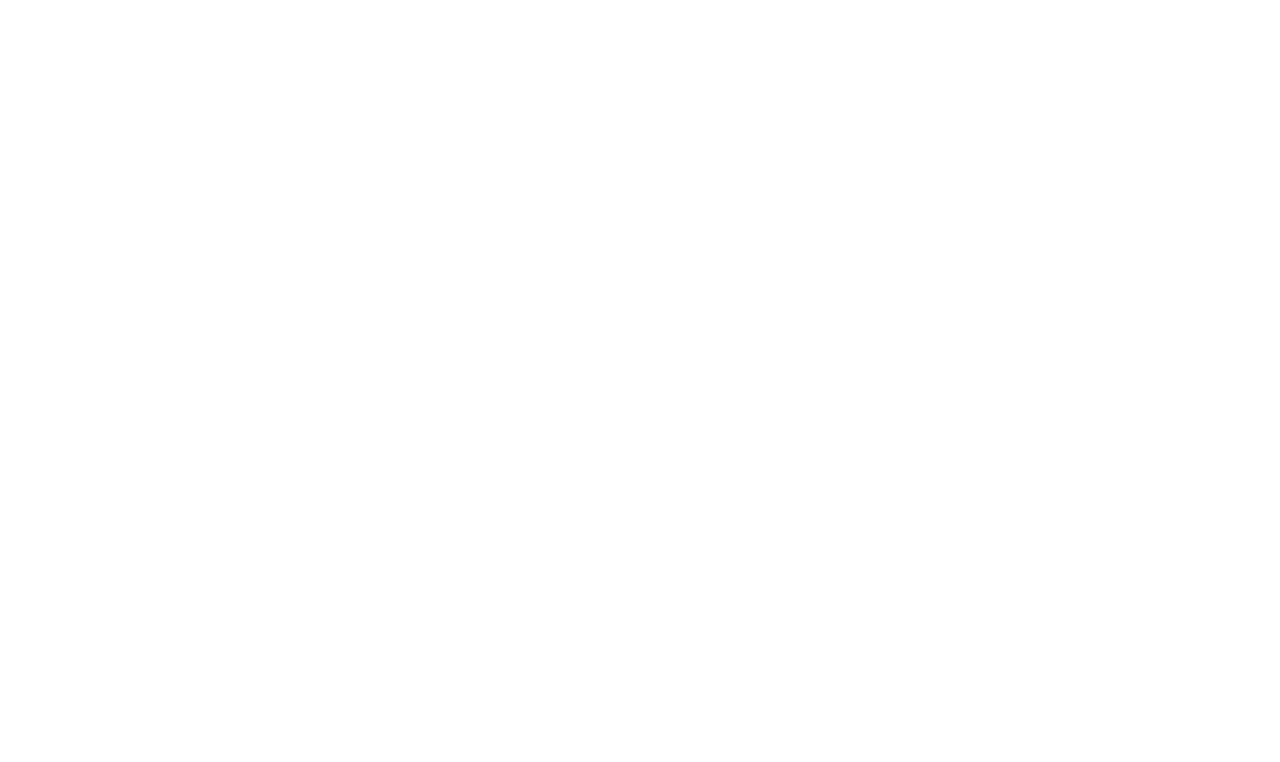
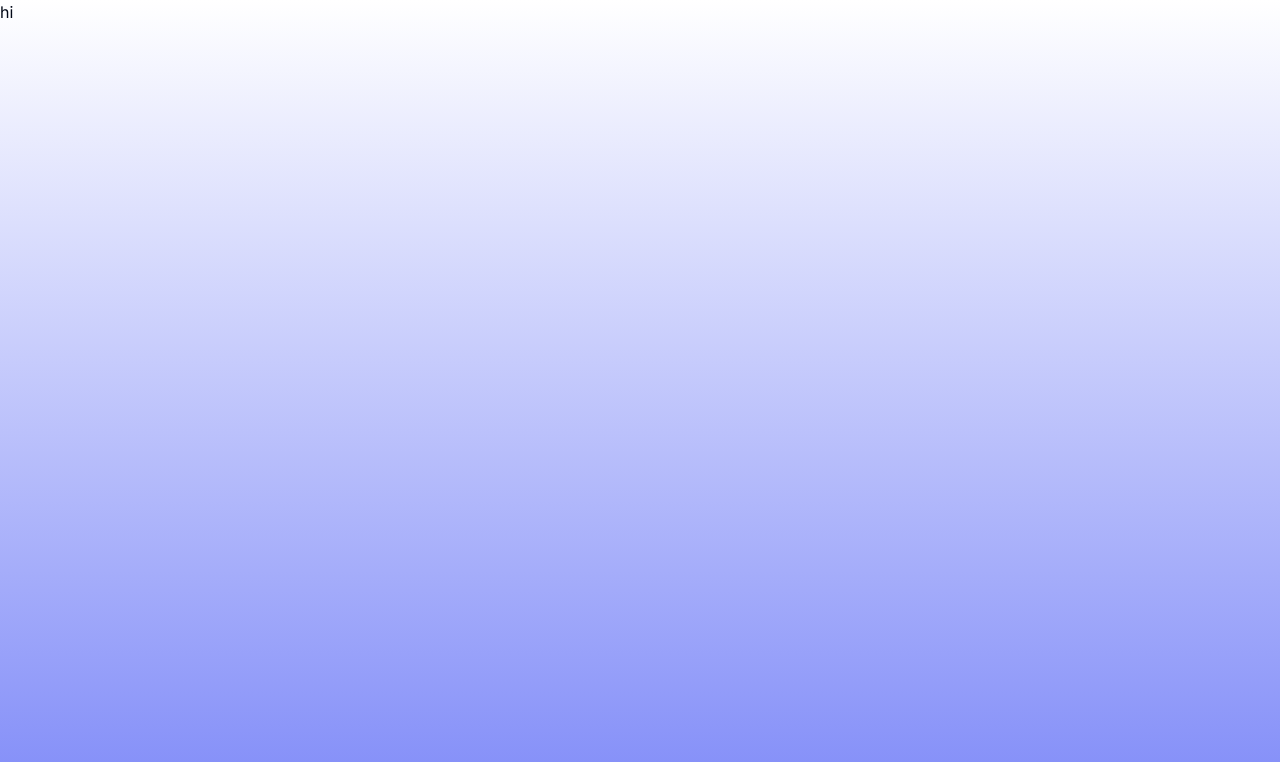
Before and after one commit to CyberBullies69/landing_page, a Next.js app: page / in a window 1280 px wide. Shown: the top 762 px of the page. Built offline with nearby package versions, Linux system fonts and the light colour scheme.

Commit message:
modified:   app/page.tsx

```diff
--- a/app/page.tsx
+++ b/app/page.tsx
@@ -3,7 +3,7 @@
 export default function Home() {
   return (
     <>
-
+      <div className="bg-gradient-to-b from-white to-indigo-400 h-screen">hi</div>
     </>
   );
 }
```
